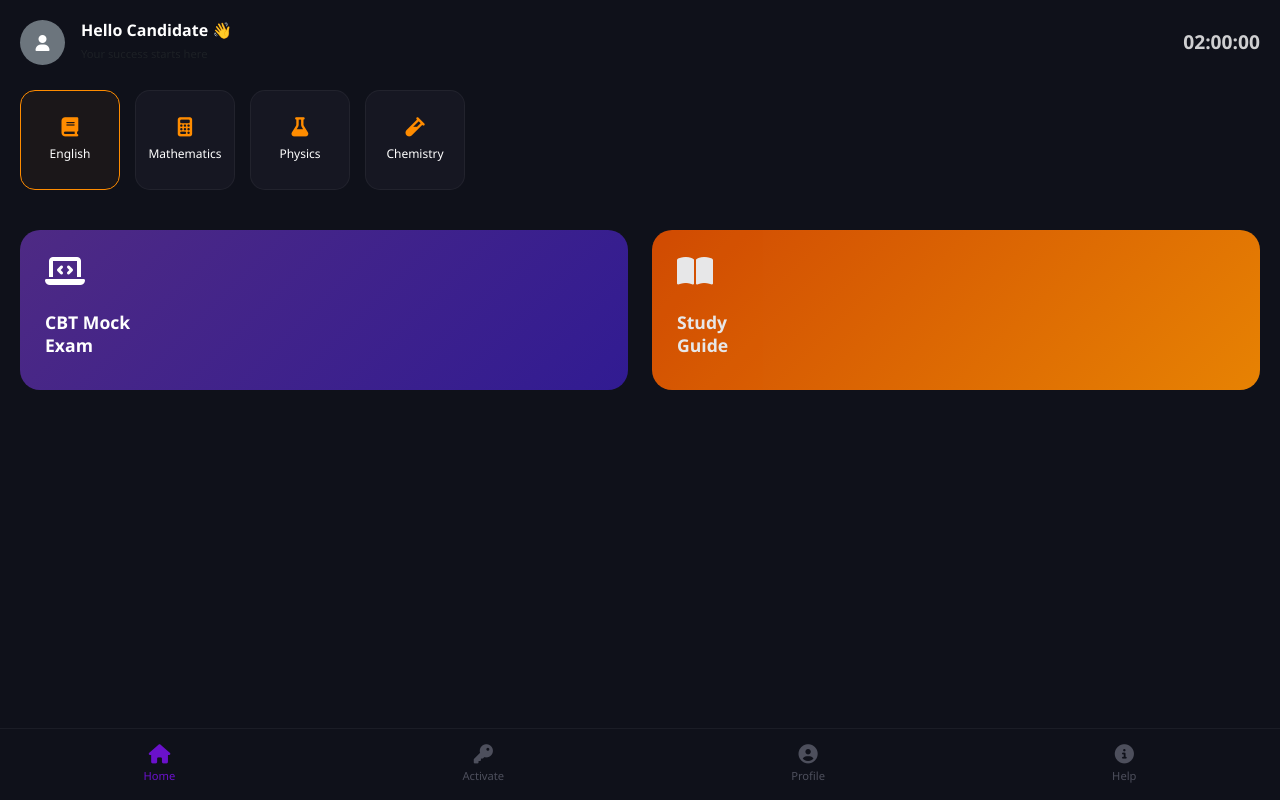
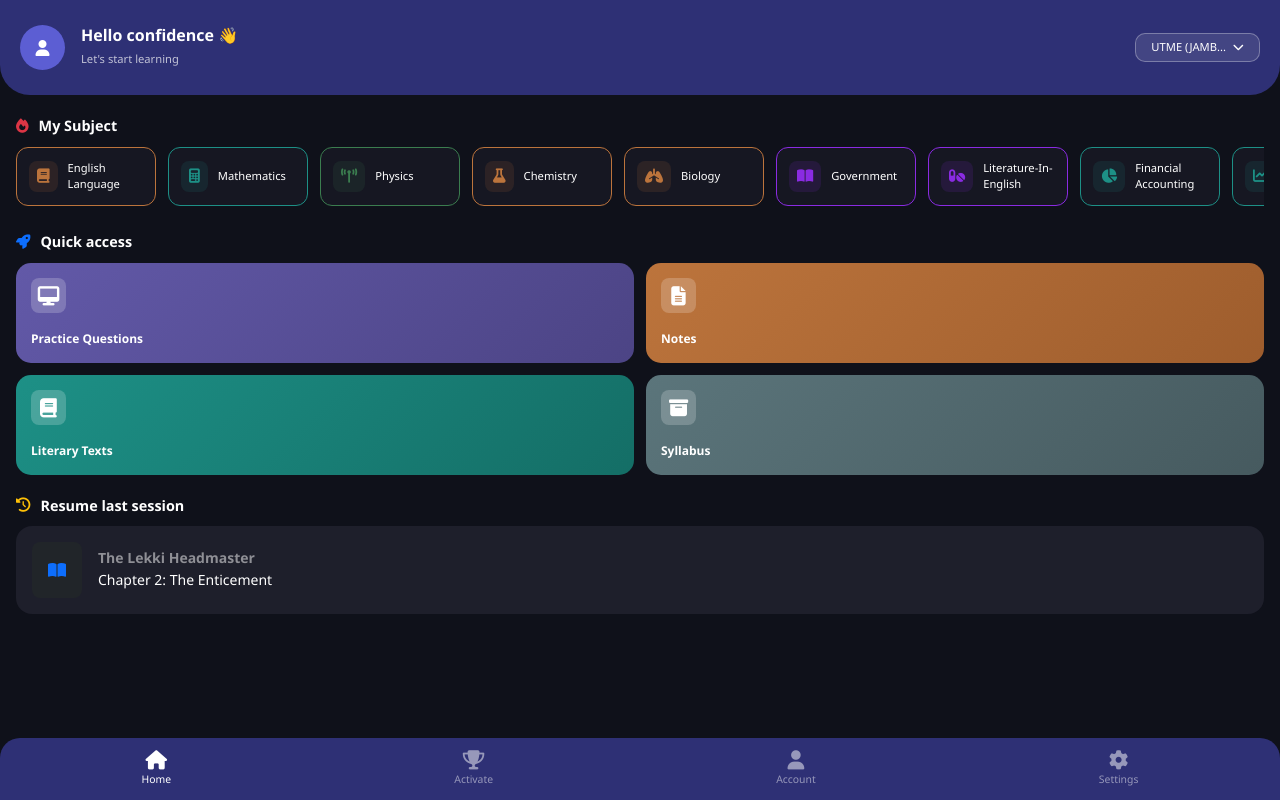
Before and after one commit to confidenc1/exam-prep, a plain HTML site: page index.html in a window 1280 px wide. Drawn offline with nearby package versions, Linux system fonts and the light colour scheme.

Commit message:
Update index.html

```diff
--- a/index.html
+++ b/index.html
@@ -8,103 +8,93 @@
     <link rel="stylesheet" href="https://cdnjs.cloudflare.com/ajax/libs/font-awesome/6.4.0/css/all.min.css">
 
     <style>
-        /* --- ORIGINAL DESIGN THEME --- */
-        body { background-color: #0f111a; color: white; font-family: 'Segoe UI', sans-serif; margin: 0; padding: 0; }
-
-        .app-section { display: none; padding: 20px; min-height: 100vh; }
+        body { background-color: #2e3075; color: white; font-family: 'Segoe UI', sans-serif; margin: 0; padding: 0; }
+        .app-container { background-color: #0f111a; min-height: 100vh; padding-bottom: 80px; }
+        .app-section { display: none; padding: 20px; }
         #dashboard-view { display: block; }
 
-        /* Top Navigation Bar Style */
-        .top-nav { display: flex; justify-content: space-between; align-items: center; margin-bottom: 25px; }
-        .timer-text { font-weight: bold; font-size: 1.2rem; color: #ffffff; opacity: 0.8; }
+        /* Header Area */
+        .header-box { padding: 25px 20px; background-color: #2e3075; border-bottom-left-radius: 30px; border-bottom-right-radius: 30px; }
+        .utme-badge { background: rgba(255,255,255,0.1); border: 1px solid rgba(255,255,255,0.3); border-radius: 10px; padding: 5px 15px; font-size: 0.7rem; }
 
-        /* Subject Selection Grid (Horizontal Scroll) */
-        .subject-grid { display: flex; overflow-x: auto; gap: 15px; padding-bottom: 10px; margin-bottom: 30px; scrollbar-width: none; }
-        .subject-grid::-webkit-scrollbar { display: none; }
+        /* Subject Row (Horizontal) */
+        .section-title { font-size: 0.9rem; font-weight: 600; display: flex; align-items: center; gap: 10px; margin: 20px 0 10px; }
+        .subject-scroll { display: flex; gap: 12px; overflow-x: auto; scrollbar-width: none; padding-bottom: 5px; }
+        .subject-scroll::-webkit-scrollbar { display: none; }
+        .mini-card {
+            min-width: 140px; padding: 12px; background: #161722; border-radius: 12px;
+            border: 1px solid rgba(255,255,255,0.1); display: flex; align-items: center; gap: 10px;
+        }
+        .mini-card i { padding: 8px; border-radius: 8px; font-size: 0.9rem; }
 
-        .subject-card {
-            min-width: 100px; height: 100px; background: #161722; border-radius: 15px;
-            display: flex; flex-direction: column; align-items: center; justify-content: center;
-            border: 1px solid rgba(255,255,255,0.05); cursor: pointer; transition: 0.3s;
-        }
-        .subject-card.active { border: 1px solid #ff8c00; background: rgba(255,140,0,0.05); }
-        .subject-card i { font-size: 1.2rem; margin-bottom: 8px; color: #ff8c00; }
-        .subject-card span { font-size: 0.75rem; font-weight: 500; }
+        /* Quick Access Cards */
+        .grid-container { display: grid; grid-template-columns: 1fr 1fr; gap: 12px; }
+        .quick-card { height: 100px; border-radius: 15px; padding: 15px; display: flex; flex-direction: column; justify-content: space-between; border: none; cursor: pointer; }
+        .quick-card i { font-size: 1.2rem; background: rgba(255,255,255,0.2); width: 35px; height: 35px; display: flex; align-items: center; justify-content: center; border-radius: 8px; }
+        .quick-card span { font-size: 0.75rem; font-weight: 600; }
 
-        /* Main Action Cards (CBT & Study Guide) */
-        .action-card {
-            border-radius: 20px; padding: 25px; height: 160px; border: none;
-            cursor: pointer; display: flex; flex-direction: column; justify-content: space-between;
-            margin-bottom: 20px; transition: transform 0.2s;
-        }
-        .action-card:active { transform: scale(0.96); }
-        .btn-purple { background: linear-gradient(135deg, #4e2a84, #311b92); }
-        .btn-orange { background: linear-gradient(135deg, #e65100, #ff8f00); opacity: 0.9; }
-        .action-card h6 { font-size: 1.1rem; font-weight: bold; line-height: 1.3; }
+        .bg-purple { background: linear-gradient(135deg, #6259a8, #4c4485); }
+        .bg-orange { background: linear-gradient(135deg, #bc743c, #9e5d2d); }
+        .bg-teal { background: linear-gradient(135deg, #1d9086, #146e66); }
+        .bg-grey { background: linear-gradient(135deg, #5b757b, #465a5f); }
 
-        /* Vertical List View for Study Guide */
-        .guide-item {
-            background: #1e1f2b; border-radius: 14px; padding: 18px;
-            margin-bottom: 15px; display: flex; align-items: center;
-            border: 1px solid rgba(255,255,255,0.05); cursor: pointer;
-        }
-        .guide-icon-box {
-            width: 48px; height: 48px; border-radius: 12px;
-            display: flex; align-items: center; justify-content: center; margin-right: 15px;
-        }
-        .guide-item span { font-weight: 600; font-size: 0.95rem; }
+        /* Study Guide Vertical List */
+        .guide-group-title { font-size: 0.8rem; color: #888; text-transform: uppercase; margin: 20px 0 10px; letter-spacing: 1px; }
+        .guide-item { background: #1e2029; border-radius: 12px; padding: 15px; margin-bottom: 12px; display: flex; align-items: center; border: 1px solid rgba(255,255,255,0.05); cursor: pointer; }
+        .guide-icon { width: 45px; height: 45px; border-radius: 10px; display: flex; align-items: center; justify-content: center; margin-right: 15px; }
 
-        /* Note Content Display */
-        .note-card {
-            background: #1e1f2b; border-radius: 15px; padding: 20px;
-            margin-bottom: 20px; border-left: 5px solid #ff8c00;
-        }
+        /* Note Content */
+        .note-card { background: #1e1f2b; border-radius: 15px; padding: 20px; margin-bottom: 15px; border-left: 5px solid #ff8c00; }
 
-        /* Bottom Menu */
-        .bottom-nav {
-            position: fixed; bottom: 0; left: 0; width: 100%; background: #0f111a;
-            display: flex; justify-content: space-around; padding: 15px 0;
-            border-top: 1px solid rgba(255,255,255,0.05);
-        }
-        .nav-link { color: #4d4f5c; text-decoration: none; font-size: 0.7rem; display: flex; flex-direction: column; align-items: center; }
-        .nav-link.active { color: #6a11cb; }
-        .nav-link i { font-size: 1.2rem; margin-bottom: 5px; }
+        /* Bottom Nav */
+        .nav-bottom { position: fixed; bottom: 0; width: 100%; background: #2e3075; display: flex; justify-content: space-around; padding: 12px 0; border-top-left-radius: 20px; border-top-right-radius: 20px; }
+        .nav-link { color: rgba(255,255,255,0.5); text-decoration: none; font-size: 0.65rem; text-align: center; }
+        .nav-link.active { color: white; }
+        .nav-link i { display: block; font-size: 1.2rem; margin-bottom: 3px; }
     </style>
 </head>
 <body>
 
-    <div id="dashboard-view" class="app-section">
-        <div class="top-nav">
-            <div class="d-flex align-items-center">
-                <div class="rounded-circle bg-secondary me-3" style="width: 45px; height: 45px; display: flex; align-items: center; justify-content: center;">
-                    <i class="fas fa-user"></i>
+<div class="app-container">
+    <div id="dashboard-view" class="app-section" style="padding: 0; display: block;">
+        <div class="header-box">
+            <div class="d-flex justify-content-between align-items-center">
+                <div class="d-flex align-items-center gap-3">
+                    <div class="rounded-circle" style="width: 45px; height: 45px; background: #5c5ed3; display: flex; align-items: center; justify-content: center;"><i class="fas fa-user"></i></div>
+                    <div><h6 class="mb-0 fw-bold">Hello confidence 👋</h6><small style="opacity: 0.7; font-size: 0.7rem;">Let's start learning</small></div>
                 </div>
-                <div>
-                    <h6 class="mb-0 fw-bold">Hello Candidate 👋</h6>
-                    <small class="text-muted" style="font-size: 0.7rem;">Your success starts here</small>
+                <div class="utme-badge">UTME (JAMB... <i class="fas fa-chevron-down ms-1"></i></div>
             </div>
         </div>
-            <div class="timer-text">02:00:00</div>
+
+        <div class="px-3">
+            <div class="section-title"><i class="fas fa-fire text-danger"></i> My Subject</div>
+            <div id="horizontal-list" class="subject-scroll"></div>
+
+            <div class="section-title"><i class="fas fa-rocket text-primary"></i> Quick access</div>
+            <div class="grid-container">
+                <div class="quick-card bg-purple">
+                    <i class="fas fa-desktop"></i><span>Practice Questions</span>
+                </div>
+                <div class="quick-card bg-orange" onclick="openStudyGuide()">
+                    <i class="fas fa-file-alt"></i><span>Notes</span>
+                </div>
+                <div class="quick-card bg-teal">
+                    <i class="fas fa-book"></i><span>Literary Texts</span>
+                </div>
+                <div class="quick-card bg-grey">
+                    <i class="fas fa-archive"></i><span>Syllabus</span>
+                </div>
             </div>
 
-        <div class="subject-grid">
-            <div class="subject-card active"><i class="fas fa-book"></i><span>English</span></div>
-            <div class="subject-card"><i class="fas fa-calculator"></i><span>Mathematics</span></div>
-            <div class="subject-card"><i class="fas fa-flask"></i><span>Physics</span></div>
-            <div class="subject-card"><i class="fas fa-vial"></i><span>Chemistry</span></div>
+            <div class="section-title"><i class="fas fa-history text-warning"></i> Resume last session</div>
+            <div class="p-3 rounded-4 mb-3" style="background: #1e1f2b;">
+                <div class="d-flex align-items-center">
+                    <div class="bg-dark p-3 rounded-3 me-3"><i class="fas fa-book-open text-primary"></i></div>
+                    <div>
+                        <h6 class="mb-0 small fw-bold text-white-50">The Lekki Headmaster</h6>
+                        <small class="text-white">Chapter 2: The Enticement</small>
                     </div>
-
-        <div class="row">
-            <div class="col-6">
-                <div class="action-card btn-purple" onclick="alert('Starting Practice Mode...')">
-                    <i class="fas fa-laptop-code fs-2"></i>
-                    <h6>CBT Mock<br>Exam</h6>
-                </div>
-            </div>
-            <div class="col-6">
-                <div class="action-card btn-orange" onclick="openStudyGuide()">
-                    <i class="fas fa-book-open fs-2"></i>
-                    <h6>Study<br>Guide</h6>
                 </div>
             </div>
         </div>
@@ -112,96 +102,98 @@
 
     <div id="study-guide-view" class="app-section">
         <div class="d-flex align-items-center mb-4">
-            <button class="btn text-white p-0 me-3" onclick="showView('dashboard-view')">
-                <i class="fas fa-arrow-left fs-4"></i>
-            </button>
-            <h4 class="fw-bold mb-0">Notes</h4>
+            <button class="btn text-white p-0 me-3" onclick="showDashboard()"><i class="fas fa-arrow-left fs-4"></i></button>
+            <h4 class="fw-bold mb-0">Study Notes</h4>
         </div>
-
-        <p class="text-muted small mb-3 text-uppercase fw-bold">My Subjects</p>
-        <div id="guide-list-container">
-            </div>
+        <div id="vertical-guide-list"></div>
     </div>
 
     <div id="note-viewer" class="app-section">
         <div class="d-flex align-items-center mb-4">
-            <button class="btn text-white p-0 me-3" onclick="showView('study-guide-view')">
-                <i class="fas fa-arrow-left fs-4"></i>
-            </button>
-            <h4 id="active-subject-title" class="fw-bold mb-0 text-warning">Subject Name</h4>
+            <button class="btn text-white p-0 me-3" onclick="backToGuide()"><i class="fas fa-arrow-left fs-4"></i></button>
+            <h4 id="note-title" class="fw-bold mb-0 text-warning">Notes</h4>
         </div>
-        <div id="note-content-body">
+        <div id="note-content"></div>
+    </div>
+
+    <div class="nav-bottom">
+        <a href="#" class="nav-link active"><i class="fas fa-home"></i>Home</a>
+        <a href="#" class="nav-link"><i class="fas fa-trophy"></i>Activate</a>
+        <a href="#" class="nav-link"><i class="fas fa-user"></i>Account</a>
+        <a href="#" class="nav-link"><i class="fas fa-cog"></i>Settings</a>
     </div>
 </div>
 
-    <div class="bottom-nav">
-        <a href="#" class="nav-link active"><i class="fas fa-home"></i>Home</a>
-        <a href="#" class="nav-link"><i class="fas fa-key"></i>Activate</a>
-        <a href="#" class="nav-link"><i class="fas fa-user-circle"></i>Profile</a>
-        <a href="#" class="nav-link"><i class="fas fa-info-circle"></i>Help</a>
-    </div>
-
 <script>
-        // All subjects for the vertical list
-        const subjectData = [
-            { name: "English Language", icon: "fas fa-book", color: "#8b5e3c" },
-            { name: "Mathematics", icon: "fas fa-calculator", color: "#2d8a7d" },
-            { name: "Physics", icon: "fas fa-broadcast-tower", color: "#3b7d4f" },
-            { name: "Chemistry", icon: "fas fa-flask", color: "#a67c52" },
-            { name: "Biology", icon: "fas fa-lungs", color: "#3b7d4f" },
-            { name: "Government", icon: "fas fa-landmark", color: "#8a2be2" },
-            { name: "Literature-In-English", icon: "fas fa-book-open", color: "#8a2be2" },
-            { name: "Financial Accounting", icon: "fas fa-chart-pie", color: "#2d8a7d" },
-            { name: "Economics", icon: "fas fa-chart-line", color: "#2d8a7d" }
+    const allSubjects = [
+        { id: "English Language", icon: "fas fa-book", color: "#bc743c", category: "main" },
+        { id: "Mathematics", icon: "fas fa-calculator", color: "#1d9086", category: "main" },
+        { id: "Physics", icon: "fas fa-broadcast-tower", color: "#3b7d4f", category: "main" },
+        { id: "Chemistry", icon: "fas fa-flask", color: "#bc743c", category: "main" },
+        { id: "Biology", icon: "fas fa-lungs", color: "#bc743c", category: "main" },
+        { id: "Government", icon: "fas fa-book-open", color: "#8a2be2", category: "main" },
+        { id: "Literature-In-English", icon: "fas fa-pills", color: "#8a2be2", category: "main" },
+        { id: "Financial Accounting", icon: "fas fa-chart-pie", color: "#1d9086", category: "main" },
+        { id: "Economics", icon: "fas fa-chart-line", color: "#1d9086", category: "main" },
+        { id: "Agricultural Science", icon: "fas fa-sun", color: "#bc743c", category: "other" },
+        { id: "Geography", icon: "fas fa-globe", color: "#1d9086", category: "other" }
     ];
 
-        let studyData = {};
+    let noteData = {};
 
-        // Fetch Study Guide JSON
-        async function loadContent() {
+    async function loadNotes() {
         try {
-                const response = await fetch('study_guide.json');
-                studyData = await response.json();
-            } catch (err) { console.log("JSON not found yet."); }
+            const res = await fetch('study_guide.json');
+            noteData = await res.json();
+        } catch(e) { console.log("JSON Load Failed"); }
     }
 
-        function showView(viewId) {
-            document.querySelectorAll('.app-section').forEach(section => section.style.display = 'none');
-            document.getElementById(viewId).style.display = 'block';
-        }
-
-        function openStudyGuide() {
-            showView('study-guide-view');
-            const container = document.getElementById('guide-list-container');
-            container.innerHTML = subjectData.map(s => `
-                <div class="guide-item" onclick="viewSubjectNotes('${s.name}')">
-                    <div class="guide-icon-box" style="background: ${s.color}22">
-                        <i class="${s.icon}" style="color: ${s.color}"></i>
-                    </div>
-                    <span>${s.name}</span>
+    function init() {
+        loadNotes();
+        const horizontal = document.getElementById('horizontal-list');
+        horizontal.innerHTML = allSubjects.filter(s => s.category === 'main').map(s => `
+            <div class="mini-card" style="border-color: ${s.color};">
+                <i class="${s.icon}" style="background: ${s.color}22; color: ${s.color};"></i>
+                <span style="font-size: 0.7rem;">${s.id}</span>
             </div>
         `).join('');
     }
 
-        function viewSubjectNotes(subjectName) {
-            showView('note-viewer');
-            document.getElementById('active-subject-title').innerText = subjectName;
-            const body = document.getElementById('note-content-body');
+    function openStudyGuide() {
+        document.getElementById('dashboard-view').style.display = 'none';
+        document.getElementById('study-guide-view').style.display = 'block';
+        const list = document.getElementById('vertical-guide-list');
+        let html = '<div class="guide-group-title">My Subjects</div>';
+        html += allSubjects.filter(s => s.category === 'main').map(renderItem).join('');
+        html += '<div class="guide-group-title">Other Subjects</div>';
+        html += allSubjects.filter(s => s.category === 'other').map(renderItem).join('');
+        list.innerHTML = html;
+    }
 
-            const content = studyData[subjectName];
-            if(content) {
-                body.innerHTML = content.map(t => `
-                    <div class="note-card">
-                        <h5 class="fw-bold mb-2">${t.topic}</h5>
-                        <div class="text-white-50 small" style="white-space: pre-wrap; line-height: 1.6;">${t.content}</div>
-                    </div>
-                `).join('');
+    function renderItem(s) {
+        return `<div class="guide-item" onclick="viewSubject('${s.id}')">
+            <div class="guide-icon" style="background: ${s.color}22"><i class="${s.icon}" style="color: ${s.color}"></i></div>
+            <span class="fw-bold" style="font-size:0.85rem">${s.id}</span>
+        </div>`;
+    }
+
+    function viewSubject(id) {
+        document.getElementById('study-guide-view').style.display = 'none';
+        document.getElementById('note-viewer').style.display = 'block';
+        document.getElementById('note-title').innerText = id;
+        const body = document.getElementById('note-content');
+        const notes = noteData[id];
+        if(notes) {
+            body.innerHTML = notes.map(n => `<div class="note-card"><h6 class="fw-bold mb-2">${n.topic}</h6><div class="small text-white-50" style="white-space: pre-wrap;">${n.content}</div></div>`).join('');
         } else {
-                body.innerHTML = `<div class="text-center mt-5 text-muted">No notes found for ${subjectName} yet.</div>`;
+            body.innerHTML = `<p class="text-center mt-5 text-muted">Notes for ${id} coming soon!</p>`;
         }
     }
 
-        window.onload = loadContent;
+    function showDashboard() { document.getElementById('study-guide-view').style.display = 'none'; document.getElementById('dashboard-view').style.display = 'block'; }
+    function backToGuide() { document.getElementById('note-viewer').style.display = 'none'; document.getElementById('study-guide-view').style.display = 'block'; }
+
+    window.onload = init;
 </script>
 </body>
 </html>
```
Lines whose indentation alone changed are shown as unchanged.
